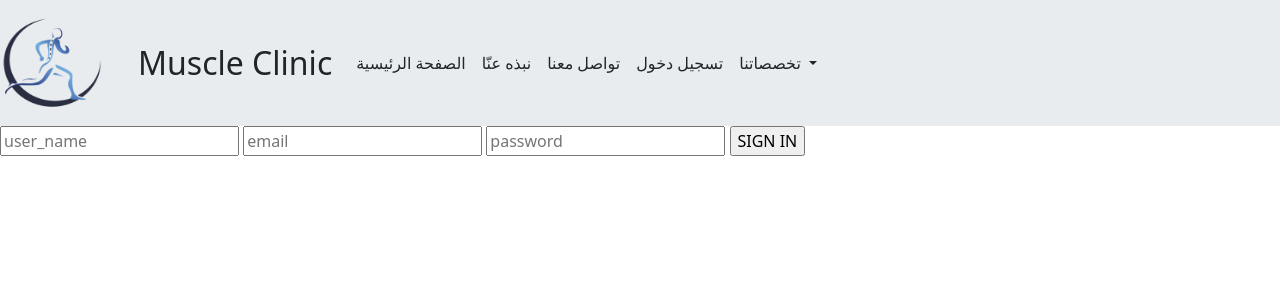
After one commit to DevMo7md/MS-clinic, a Django app: page /login/ in a window 1280 px wide. The commit adds this page. Shown: the top 300 px of the page. Run offline with Django 5.2, Linux system fonts and the light colour scheme.

Commit message:
hiiiiiii

```diff
--- a/Clenicapp/admin.py
+++ b/Clenicapp/admin.py
@@ -1,7 +1,8 @@
 from django.contrib import admin
-from .models import Clinec_site, Clinic_about_us
+from .models import Clinec_site, Clinic_about_us, Users
 
 # Register your models here.
 
 admin.site.register(Clinec_site)
 admin.site.register(Clinic_about_us)
+admin.site.register(Users)
--- /dev/null
+++ b/Clenicapp/templates/login_page.html
@@ -0,0 +1,10 @@
+{% extends 'base.html' %}
+{% block content %}
+<form method="POST">
+    {% csrf_token %}
+    <input type="text" name="user_name" placeholder="user_name">
+    <input type="email" name="email" placeholder="email">
+    <input type="password" name="password" placeholder="password">
+    <input type="submit" value="SIGN IN">
+</form>
+{% endblock %}
--- a/Clenicapp/urls.py
+++ b/Clenicapp/urls.py
@@ -10,7 +10,8 @@ urlpatterns = [
     path('details/', views.details, name='details'),
     path('knee_pain/', views.knee_pain, name='knee_pain'),
     path('alfakry/', views.fakry, name='fakry'),
-    path('Playground_injuries/', views.PG_injuries, name='PG_injuries')
+    path('Playground_injuries/', views.PG_injuries, name='PG_injuries'),
+    path('login/', views.login, name='login'),
 
 ]
 
--- a/Clenicapp/views.py
+++ b/Clenicapp/views.py
@@ -1,5 +1,5 @@
 from django.shortcuts import render
-from .models import Clinec_site, Clinic_about_us
+from .models import Clinec_site, Clinic_about_us, Users
 
 
 # Create your views here.
@@ -52,3 +52,14 @@ def fakry(request):
 
 def PG_injuries(request):
     return render(request, 'PG_injuries.html')
+
+
+def login(request):
+    user_name = request.POST.get('user_name')
+    email = request.POST.get('email')
+    password = request.POST.get('password')
+
+
+
+
+    return render(request, 'login_page.html')
--- a/templates/base.html
+++ b/templates/base.html
@@ -29,6 +29,9 @@
         </li>
         <li class="nav-item">
           <a class="nav-link text-dark" href="/connect_us" >تواصل معنا </a>
+        </li>
+        <li class="nav-item">
+          <a class="nav-link text-dark" href="/login/" >تسجيل دخول</a>
         </li>
         <li class="nav-item dropdown">
           <a class="nav-link dropdown-toggle text-dark" href="#" role="button" data-bs-toggle="dropdown" aria-expanded="false">
```
Also changed, not shown: Clenicapp/models.py (+10 -0 lines), Clenic site/Clenic/pngegg.png (added), Clenicapp/migrations/0001_initial.py, Clenicapp/migrations/0002_clinic_about_us.py (deleted), Clenicapp/migrations/0003_properties.py (deleted), Clenicapp/migrations/0004_delete_properties.py (deleted), Clenicapp/migrations/0005_clinec_site_details.py (deleted), Clenicapp/migrations/0006_alter_clinec_site_details.py (deleted), Clenicapp/static/pngegg.png (added), db.sqlite3, 1 other file.
